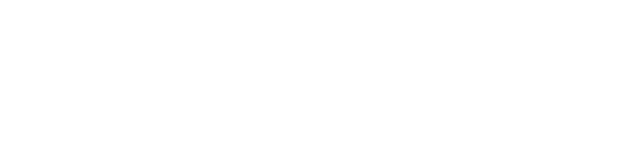
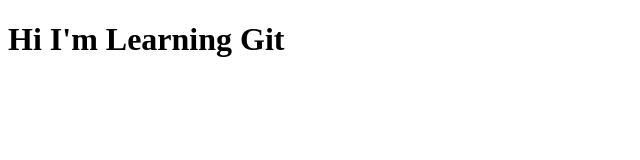
Before and after one commit to KevinRunturambi/kevinwebsite, a plain HTML site: page index.html in a window 1280 px wide. Shown: the whole page, without its empty margins (0-640 px from the left). Drawn offline with Linux system fonts and the light colour scheme.

Commit message:
added h1 heading

```diff
--- a/index.html
+++ b/index.html
@@ -6,6 +6,6 @@
     <title>Learn Git</title>
 </head>
 <body>
-
+    <h1>Hi I'm Learning Git</h1>
 </body>
 </html>
```
